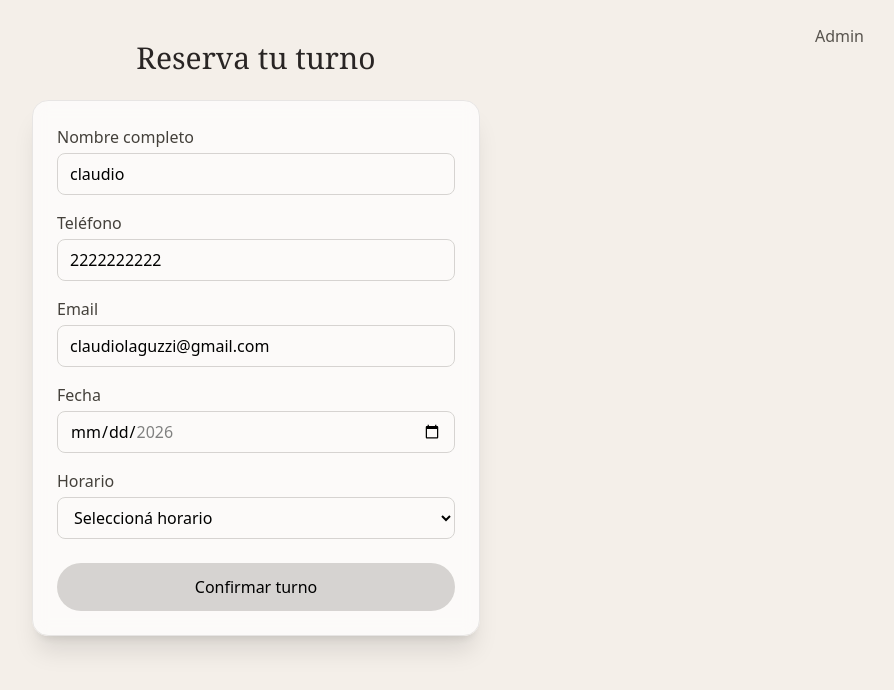
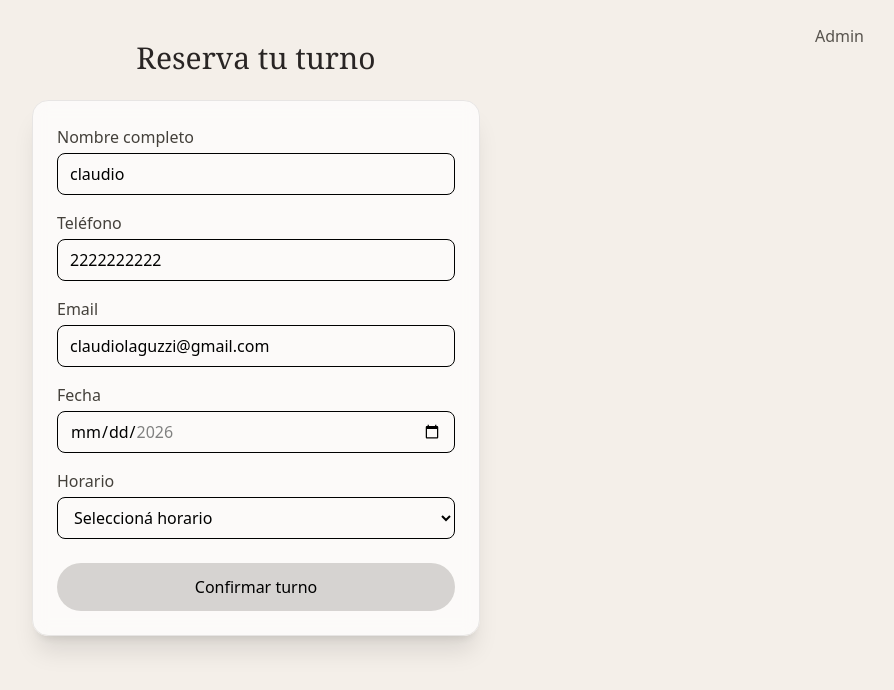
Before and after one commit to claguzzi/Turnos_masajes, a React (Vite) app in the folder client/: page /home in a window 1280 px wide. Shown: the top 690 px of the page, without its empty margins (384-1278 px from the left). Built offline with nearby package versions, Linux system fonts and the light colour scheme.

Commit message:
first commit

```diff
--- a/client/index.html
+++ b/client/index.html
@@ -4,7 +4,7 @@
     <meta charset="UTF-8" />
     <!-- <link rel="icon" type="image/svg+xml" href="/vite.svg" /> -->
     <meta name="viewport" content="width=device-width, initial-scale=1.0" />
-    <title>MESOAPP</title>
+    <title>E.Z.</title>
   </head>
   <body>
     <div id="root"></div>
--- a/client/src/views/Home.jsx
+++ b/client/src/views/Home.jsx
@@ -9,18 +9,25 @@ import { useEffect, useState } from "react";
 const HORARIOS = ["19:30", "20:00"];
 
 /* 🔹 Fechas permitidas (hoy → 1 mes) */
+const getFechaLocal = (date) =>
+  new Date(date.getTime() - date.getTimezoneOffset() * 60000)
+    .toISOString()
+    .split("T")[0];
+
 const hoy = new Date();
 const fechaMaxima = new Date();
 fechaMaxima.setMonth(hoy.getMonth() + 1);
 
-const minFecha = hoy.toISOString().split("T")[0];
-const maxFecha = fechaMaxima.toISOString().split("T")[0];
+const minFecha = getFechaLocal(hoy);
+const maxFecha = getFechaLocal(fechaMaxima);
 
 export default function Home() {
   const navigate = useNavigate();
 
   const [horariosOcupados, setHorariosOcupados] = useState([]);
   const [fechaSeleccionada, setFechaSeleccionada] = useState("");
+  const [cargandoHorarios, setCargandoHorarios] = useState(false);
+  const [enviandoTurno, setEnviandoTurno] = useState(false);
 
   // ⚠️ initialValues DE DESARROLLO (NO TOCAR)
   const initialValues = {
@@ -31,8 +38,9 @@ export default function Home() {
     hora: "",
   };
 
-  /* 📌 Buscar turnos ocupados por fecha */
+  /* 📌 Buscar horarios ocupados */
   const fetchHorariosOcupados = async (fecha) => {
+    setCargandoHorarios(true);
     try {
       const { data } = await axios.get(
         `http://localhost:3001/api/turnos?fecha=${fecha}`
@@ -41,17 +49,20 @@ export default function Home() {
     } catch (error) {
       console.error("Error cargando horarios", error);
       setHorariosOcupados([]);
+    } finally {
+      setCargandoHorarios(false);
     }
   };
 
   /* 👀 Cuando cambia la fecha */
   useEffect(() => {
     if (fechaSeleccionada) {
+      setHorariosOcupados([]);
       fetchHorariosOcupados(fechaSeleccionada);
     }
   }, [fechaSeleccionada]);
 
-  /* 📧 Email */
+  /* 📧 Email confirmación */
   const enviarEmailConfirmacion = async (turno) => {
     const mensaje = `
 Hola ${turno.nombre} 👋
@@ -70,8 +81,11 @@ Espacio Zen 🌿
     });
   };
 
-  /* 📌 Submit */
+  /* 🚫 SUBMIT BLOQUEADO A UN SOLO CLICK */
   const handleSubmit = async (values, { resetForm }) => {
+    // ⛔ BLOQUEO TOTAL
+    if (enviandoTurno) return;
+
     // ⛔ Protección extra contra duplicados
     if (horariosOcupados.includes(values.hora)) {
       Swal.fire(
@@ -81,6 +95,8 @@ Espacio Zen 🌿
       );
       return;
     }
+
+    setEnviandoTurno(true);
 
     try {
       await axios.post("http://localhost:3001/api/turnos", values);
@@ -107,6 +123,8 @@ Espacio Zen 🌿
         error.response?.data?.message || "No se pudo reservar",
         "error"
       );
+    } finally {
+      setEnviandoTurno(false);
     }
   };
 
@@ -138,9 +156,13 @@ Espacio Zen 🌿
               </label>
               <Field
                 name="nombre"
-                className="w-full px-3 py-2 border border-stone-300 rounded-lg"
+                className="w-full px-3 py-2 border rounded-lg"
               />
-              <ErrorMessage name="nombre" component="div" className="text-red-500 text-sm" />
+              <ErrorMessage
+                name="nombre"
+                component="div"
+                className="text-red-500 text-sm"
+              />
             </div>
 
             {/* Teléfono */}
@@ -150,9 +172,13 @@ Espacio Zen 🌿
               </label>
               <Field
                 name="telefono"
-                className="w-full px-3 py-2 border border-stone-300 rounded-lg"
+                className="w-full px-3 py-2 border rounded-lg"
               />
-              <ErrorMessage name="telefono" component="div" className="text-red-500 text-sm" />
+              <ErrorMessage
+                name="telefono"
+                component="div"
+                className="text-red-500 text-sm"
+              />
             </div>
 
             {/* Email */}
@@ -161,11 +187,15 @@ Espacio Zen 🌿
                 Email
               </label>
               <Field
+                type="email"
                 name="email"
-                type="email"
-                className="w-full px-3 py-2 border border-stone-300 rounded-lg"
+                className="w-full px-3 py-2 border rounded-lg"
               />
-              <ErrorMessage name="email" component="div" className="text-red-500 text-sm" />
+              <ErrorMessage
+                name="email"
+                component="div"
+                className="text-red-500 text-sm"
+              />
             </div>
 
             {/* Fecha */}
@@ -178,14 +208,18 @@ Espacio Zen 🌿
                 name="fecha"
                 min={minFecha}
                 max={maxFecha}
-                className="w-full px-3 py-2 border border-stone-300 rounded-lg"
+                className="w-full px-3 py-2 border rounded-lg"
                 onChange={(e) => {
                   setFieldValue("fecha", e.target.value);
                   setFieldValue("hora", "");
                   setFechaSeleccionada(e.target.value);
                 }}
               />
-              <ErrorMessage name="fecha" component="div" className="text-red-500 text-sm" />
+              <ErrorMessage
+                name="fecha"
+                component="div"
+                className="text-red-500 text-sm"
+              />
             </div>
 
             {/* Horario */}
@@ -196,10 +230,14 @@ Espacio Zen 🌿
               <Field
                 as="select"
                 name="hora"
-                disabled={!values.fecha}
-                className="w-full px-3 py-2 border border-stone-300 rounded-lg"
+                disabled={!values.fecha || cargandoHorarios}
+                className="w-full px-3 py-2 border rounded-lg"
               >
-                <option value="">Seleccioná horario</option>
+                <option value="">
+                  {cargandoHorarios
+                    ? "Cargando horarios..."
+                    : "Seleccioná horario"}
+                </option>
                 {HORARIOS.map((h) => (
                   <option
                     key={h}
@@ -210,20 +248,24 @@ Espacio Zen 🌿
                   </option>
                 ))}
               </Field>
-              <ErrorMessage name="hora" component="div" className="text-red-500 text-sm" />
+              <ErrorMessage
+                name="hora"
+                component="div"
+                className="text-red-500 text-sm"
+              />
             </div>
 
             {/* Botón */}
             <button
               type="submit"
-              disabled={!isValid || !values.hora}
+              disabled={!isValid || !values.hora || enviandoTurno}
               className={`w-full py-3 rounded-full font-medium transition ${
-                !isValid || !values.hora
+                !isValid || !values.hora || enviandoTurno
                   ? "bg-stone-300 cursor-not-allowed"
                   : "bg-[#7b6f5b] hover:bg-[#6a5f4d] text-white"
               }`}
             >
-              Confirmar turno
+              {enviandoTurno ? "Reservando..." : "Confirmar turno"}
             </button>
 
           </Form>
```
